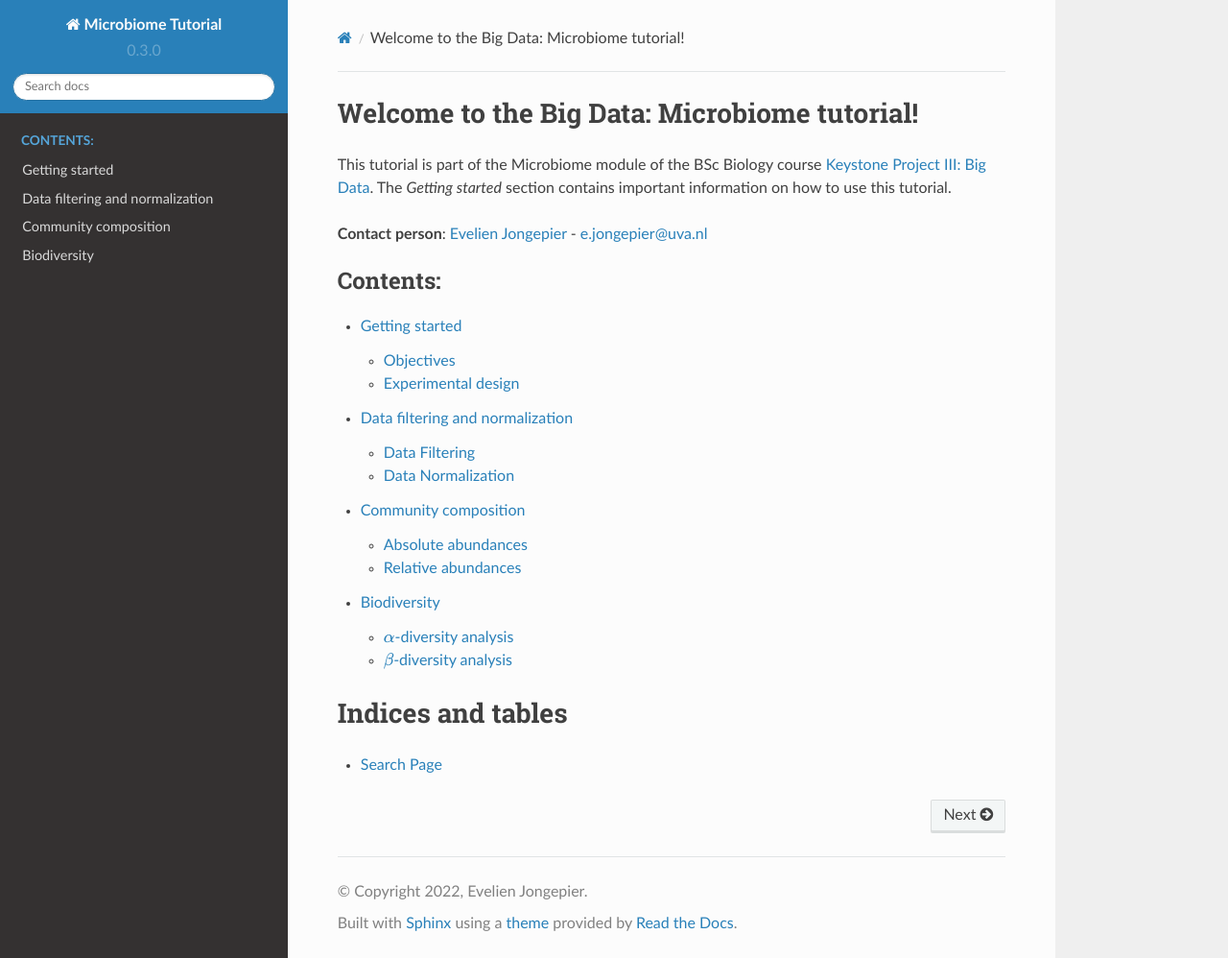
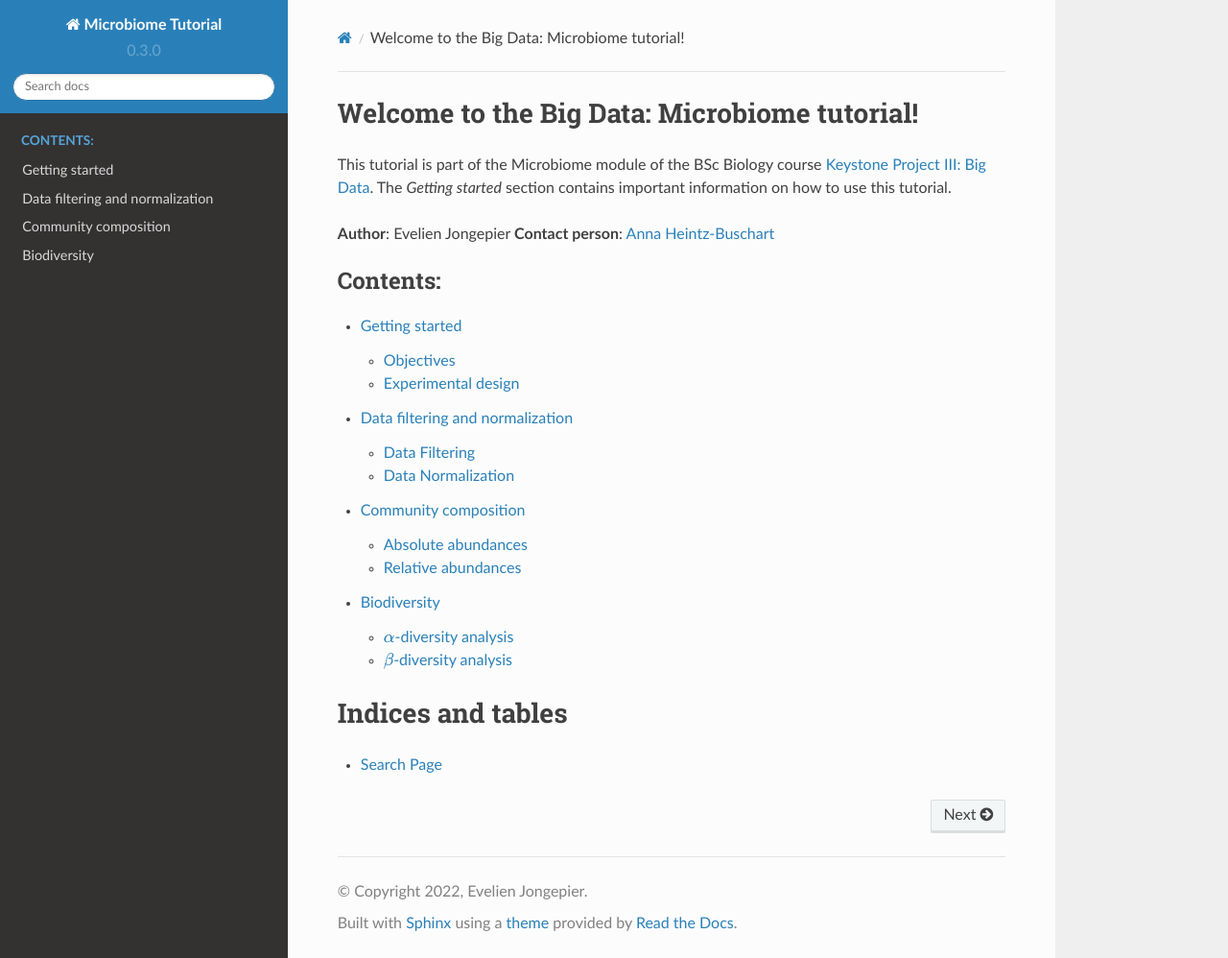
Before and after one commit to a-h-b/bigdata-metabarcoding, a Sphinx documentation site: the page built from source/index.rst, in a window 1280 px wide and 998 px high. Shown: the whole window at 96% size. Built offline with Sphinx 7.4.7 and the Read the Docs theme 2.0.0, drawn with Linux system fonts in a browser that asks for light colours.

Commit message:
update readme contact and canvas link

```diff
--- a/source/index.rst
+++ b/source/index.rst
@@ -6,10 +6,11 @@
 Welcome to the Big Data: Microbiome tutorial!
 =============================================
 
-This tutorial is part of the Microbiome module of the BSc Biology course `Keystone Project III: Big Data <https://canvas.uva.nl/courses/10430>`_.
+This tutorial is part of the Microbiome module of the BSc Biology course `Keystone Project III: Big Data <https://canvas.uva.nl/courses/35953>`_.
 The *Getting started* section contains important information on how to use this tutorial.
 
-**Contact person**: `Evelien Jongepier <https://ibed.uva.nl/profile/j/o/e.jongepier/e.jongepier.html?origin=2mxkhlJzTxuRqHa1iUg2bQ>`_ - e.jongepier@uva.nl
+**Author**: Evelien Jongepier
+**Contact person**: `Anna Heintz-Buschart <https://https://sils.uva.nl/profile/h/e/a.u.s.heintzbuschart/a.u.s.heintz-buschart.html>`_
 
 .. toctree::
    :maxdepth: 3
```
